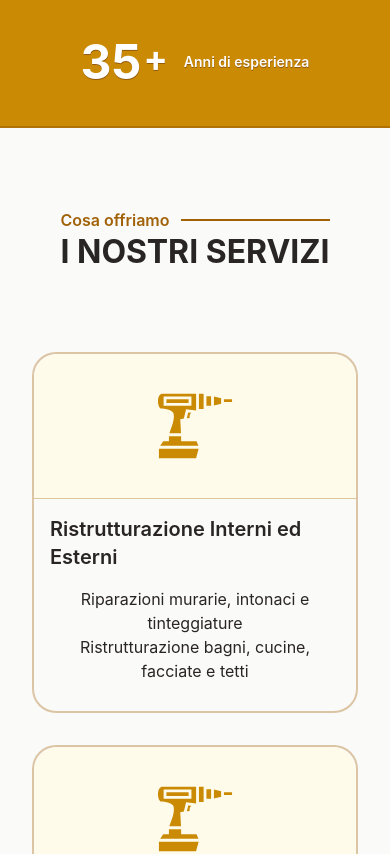
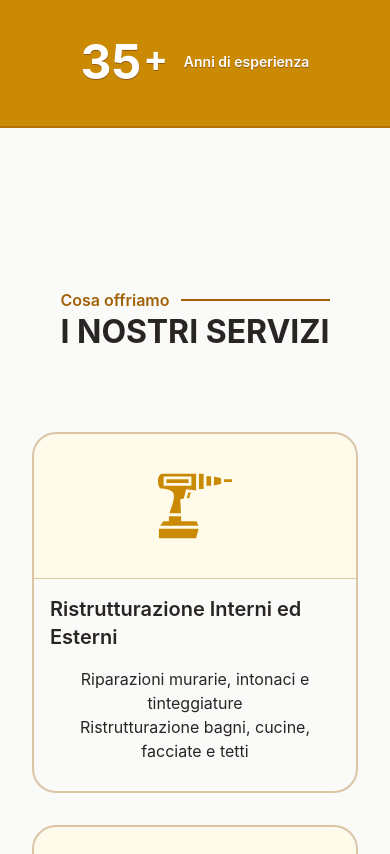
Before and after one commit to emanuelefavero/edil-2-esse, a Next.js app: page / in a window 390 px wide. Shown: the part 720-1574 px from the top of the page. Built offline with nearby package versions, Linux system fonts and the light colour scheme.

Commit message:
fix services section responsivness on big screens

```diff
--- a/components/ServicesSection.tsx
+++ b/components/ServicesSection.tsx
@@ -2,7 +2,7 @@ import { servicesItems, IServicesItem } from '@/data/servicesItems'
 
 export default function Component() {
   return (
-    <section className='w-full max-w-screen-2xl flex items-center justify-center flex-col px-8 py-20'>
+    <section className='w-full flex items-center justify-center flex-col px-8 py-40'>
       <ServicesTitle />
       <ServicesList />
     </section>
@@ -30,7 +30,7 @@ function ServicesTitle() {
 // * List
 function ServicesList() {
   return (
-    <ul className='w-full flex flex-wrap justify-center items-center gap-8 mt-20'>
+    <ul className='w-full max-w-screen-xl flex flex-wrap justify-center items-center gap-8 mt-20'>
       {servicesItems.map((item) => (
         <ServiceCard key={item.id} item={item} />
       ))}
--- a/data/servicesItems.ts
+++ b/data/servicesItems.ts
@@ -40,4 +40,34 @@ export const servicesItems = [
     // icon: 'drill',
     icon: GiDrillIcon,
   },
+  {
+    id: 4,
+    title: 'Ristrutturazione Interni ed Esterni',
+    list: [
+      'Riparazioni murarie, intonaci e tinteggiature',
+      'Ristrutturazione bagni, cucine, facciate e tetti',
+    ],
+    // icon: 'drill',
+    icon: GiDrillIcon,
+  },
+  {
+    id: 5,
+    title: 'Ristrutturazione Interni ed Esterni',
+    list: [
+      'Riparazioni murarie, intonaci e tinteggiature',
+      'Ristrutturazione bagni, cucine, facciate e tetti',
+    ],
+    // icon: 'drill',
+    icon: GiDrillIcon,
+  },
+  {
+    id: 6,
+    title: 'Ristrutturazione Interni ed Esterni',
+    list: [
+      'Riparazioni murarie, intonaci e tinteggiature',
+      'Ristrutturazione bagni, cucine, facciate e tetti',
+    ],
+    // icon: 'drill',
+    icon: GiDrillIcon,
+  },
 ]
```
